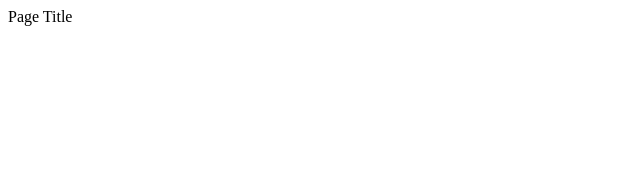
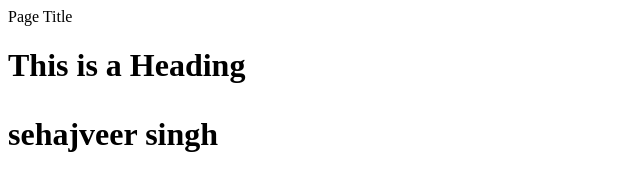
Before and after one commit to sehaj2002/www, a plain HTML site: page index.html in a window 1280 px wide. Shown: the whole page, without its empty margins (0-640 px from the left). Drawn offline with Linux system fonts and the light colour scheme.

Commit message:
Update index.html

```diff
--- a/index.html
+++ b/index.html
@@ -2,3 +2,9 @@
 <html>
 <head>
 <tittle>Page Title</title>
+  </head>
+  <body>
+    <h1> This is a Heading</hl>
+    <p>sehajveer singh</p>
+  </body>
+</html>
```
